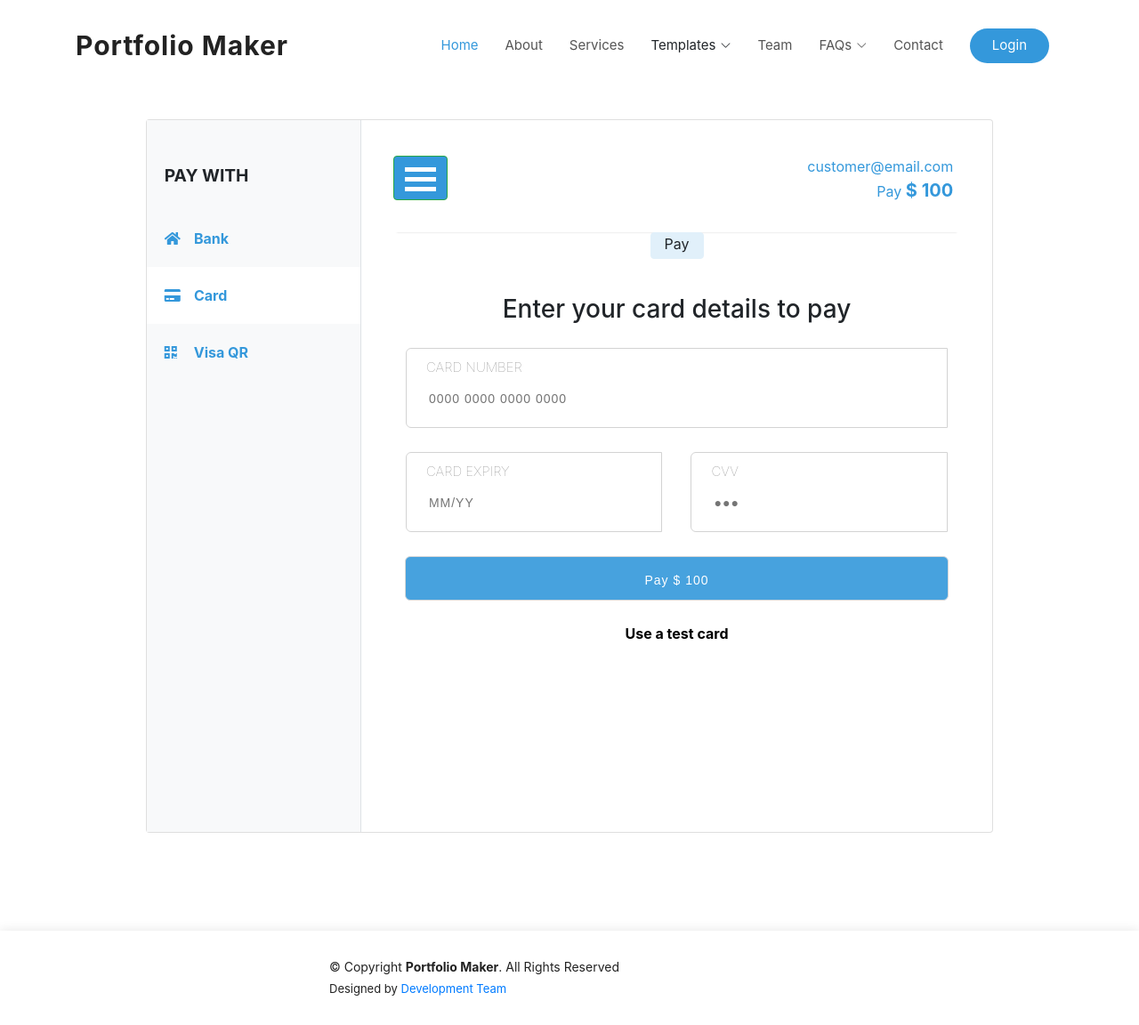
After one commit to Nimisha-Mavar/Portfolio_Maker_BackEnd, a Django app: page /payment in a window 1280 px wide. The commit adds this page. Shown: the whole page at 89% size. Run offline with Django 4.2, Linux system fonts and the light colour scheme; some libraries are stand-ins or nearby versions.

Commit message:
Nidhi_Anjali/Index/Payment_Front-end

```diff
--- a/Portfolio_Maker/Index/urls.py
+++ b/Portfolio_Maker/Index/urls.py
@@ -5,5 +5,6 @@ from . import views
 urlpatterns = [
     path('',views.home),
     path('faq',views.faq,name="faq"),
-    path('contact1',views.contact1,name='contact1')
+    path('contact1',views.contact1,name='contact1'),
+    path('payment',views.payment1,name='payment')
 ]
--- a/Portfolio_Maker/Index/views.py
+++ b/Portfolio_Maker/Index/views.py
@@ -21,3 +21,6 @@ def contact1(request):
         Contact=contact(name=name, email=email ,subject=subject, message=message)
         Contact.save()
         return HttpResponse('Your message has been sent. Thank you!')
+
+def payment1(request):
+    return render(request,'payment.html')
--- /dev/null
+++ b/Portfolio_Maker/Template/payment.html
@@ -0,0 +1,181 @@
+{% extends 'Master.html' %} {% block content %} {% load static %}
+<!DOCTYPE html>
+<html>
+
+<head>
+
+    <script>
+        $(document).ready(function() {
+            //Menu Toggle Script
+            $("#menu-toggle").click(function(e) {
+                e.preventDefault();
+                $("#wrapper").toggleClass("toggled");
+            });
+
+            // For highlighting activated tabs
+            $("#tab1").click(function() {
+                $(".tabs").removeClass("active1");
+                $(".tabs").addClass("bg-light");
+                $("#tab1").addClass("active1");
+                $("#tab1").removeClass("bg-light");
+            });
+            $("#tab2").click(function() {
+                $(".tabs").removeClass("active1");
+                $(".tabs").addClass("bg-light");
+                $("#tab2").addClass("active1");
+                $("#tab2").removeClass("bg-light");
+            });
+            $("#tab3").click(function() {
+                $(".tabs").removeClass("active1");
+                $(".tabs").addClass("bg-light");
+                $("#tab3").addClass("active1");
+                $("#tab3").removeClass("bg-light");
+            });
+        })
+    </script>
+    <link rel="stylesheet" href="{% static 'home_page/css/payment.css' %}">
+    <link rel="stylesheet" href="https://use.fontawesome.com/releases/v5.8.1/css/all.css">
+    <script src="https://cdnjs.cloudflare.com/ajax/libs/jquery/3.2.1/jquery.min.js"></script>
+    <script src="https://stackpath.bootstrapcdn.com/bootstrap/4.0.0/js/bootstrap.bundle.min.js"></script>
+    <link rel="stylesheet" href="https://maxcdn.bootstrapcdn.com/bootstrap/4.0.0/css/bootstrap.min.css">
+</head>
+
+<body>
+    <div class="container-fluid px-0" id="bg-div">
+        <div class="row justify-content-center">
+            <div class="col-lg-9 col-12">
+                <div class="card card0">
+                    <div class="d-flex" id="wrapper">
+                        <!-- Sidebar -->
+                        <div class="bg-light border-right" id="sidebar-wrapper">
+                            <div class="sidebar-heading pt-5 pb-4"><strong>PAY WITH</strong></div>
+                            <div class="list-group list-group-flush">
+                                <a data-toggle="tab" href="#menu1" id="tab1" class="tabs list-group-item bg-light" style="background-color:#3498db;">
+                                    <div class="list-div my-2" style="color:#3498db; font-weight: bold">
+                                        <div class="fa fa-home" style="color:#3498db;"></div> &nbsp;&nbsp; Bank
+                                    </div>
+                                </a>
+                                <a data-toggle="tab" href="#menu2" id="tab2" class="tabs list-group-item active1">
+                                    <div class="list-div my-2">
+                                        <div class="fa fa-credit-card"></div> &nbsp;&nbsp; Card
+                                    </div>
+                                </a>
+                                <a data-toggle="tab" href="#menu3" id="tab3" class="tabs list-group-item bg-light">
+                                    <div class="list-div my-2" style="color:#3498db; font-weight: bold">
+                                        <div class="fa fa-qrcode" style="color:#3498db; "></div> &nbsp;&nbsp;&nbsp; Visa QR
+                                    </div>
+                                </a>
+                            </div>
+                        </div>
+                        <!-- Page Content -->
+                        <div id="page-content-wrapper">
+                            <div class="row pt-3" id="border-btm" style="color:#3498db; border-color:#3498db;">
+                                <div class="col-4"> <button class="btn btn-success mt-4 ml-3 mb-3" id="menu-toggle" style="background-color:#3498db; ">
+                                            <div class="bar4"></div>
+                                            <div class="bar4"></div>
+                                            <div class="bar4"></div>
+                                        </button> </div>
+                                <div class="col-8">
+                                    <div class="row justify-content-right">
+                                        <div class="col-12">
+                                            <p class="mb-0 mr-4 mt-4 text-right">customer@email.com</p>
+                                        </div>
+                                    </div>
+                                    <div class="row justify-content-right">
+                                        <div class="col-12">
+                                            <p class="mb-0 mr-4 text-right">Pay <span class="top-highlight">$ 100</span> </p>
+                                        </div>
+                                    </div>
+                                </div>
+                            </div>
+                            <div class="row justify-content-center">
+                                <div class="text-center" id="test">Pay</div>
+                            </div>
+                            <div class="tab-content">
+                                <div id="menu1" class="tab-pane">
+                                    <div class="row justify-content-center">
+                                        <div class="col-11">
+                                            <div class="form-card">
+                                                <h3 class="mt-0 mb-4 text-center">Enter bank details to pay</h3>
+                                                <form onsubmit="event.preventDefault()">
+                                                    <div class="row">
+                                                        <div class="col-12">
+                                                            <div class="input-group"> <input type="text" id="bk_nm" placeholder="BBB Bank"> <label>BANK NAME</label> </div>
+                                                        </div>
+                                                    </div>
+                                                    <div class="row">
+                                                        <div class="col-12">
+                                                            <div class="input-group"> <input type="text" name="ben_nm" id="ben-nm" placeholder="John Smith"> <label>BENEFICIARY NAME</label> </div>
+                                                        </div>
+                                                        <div class="col-12">
+                                                            <div class="input-group"> <input type="text" name="scode" placeholder="ABCDAB1S" class="placeicon" minlength="8" maxlength="11"> <label>SWIFT CODE</label> </div>
+                                                        </div>
+                                                    </div>
+                                                    <div class="row">
+                                                        <div class="col-md-12"> <input type="submit" value="Pay $ 100" class="btn btn-success placeicon" style="background-color:#3498db; "> </div>
+                                                    </div>
+                                                    <div class="row">
+                                                        <div class="col-md-12">
+                                                            <p class="text-center mb-5" id="below-btn"><a href="#">Use a test card</a></p>
+                                                        </div>
+                                                    </div>
+                                                </form>
+                                            </div>
+                                        </div>
+                                    </div>
+                                </div>
+                                <div id="menu2" class="tab-pane in active">
+                                    <div class="row justify-content-center">
+                                        <div class="col-11">
+                                            <div class="form-card">
+                                                <h3 class="mt-0 mb-4 text-center">Enter your card details to pay</h3>
+                                                <form onsubmit="event.preventDefault()">
+                                                    <div class="row">
+                                                        <div class="col-12">
+                                                            <div class="input-group"> <input type="text" id="cr_no" placeholder="0000 0000 0000 0000" minlength="19" maxlength="19"> <label>CARD NUMBER</label> </div>
+                                                        </div>
+                                                    </div>
+                                                    <div class="row">
+                                                        <div class="col-6">
+                                                            <div class="input-group"> <input type="text" name="exp" id="exp" placeholder="MM/YY" minlength="5" maxlength="5"> <label>CARD EXPIRY</label> </div>
+                                                        </div>
+                                                        <div class="col-6">
+                                                            <div class="input-group"> <input type="password" name="cvcpwd" placeholder="&#9679;&#9679;&#9679;" class="placeicon" minlength="3" maxlength="3"> <label>CVV</label> </div>
+                                                        </div>
+                                                    </div>
+                                                    <div class="row">
+                                                        <div class="col-md-12"> <input type="submit" value="Pay $ 100" class="btn btn-success placeicon" style="background-color:#3498db; color:#ffff;"> </div>
+                                                    </div>
+                                                    <div class="row">
+                                                        <div class="col-md-12">
+                                                            <p class="text-center mb-5" id="below-btn"><a href="#">Use a test card</a></p>
+                                                        </div>
+                                                    </div>
+                                                </form>
+                                            </div>
+                                        </div>
+                                    </div>
+                                </div>
+                                <div id="menu3" class="tab-pane">
+                                    <div class="row justify-content-center">
+                                        <div class="col-11">
+                                            <h3 class="mt-0 mb-4 text-center">Scan the QR code to pay</h3>
+                                            <center>
+                                                <div class="row justify-content-center">
+                                                    <div id="qr"> <img src="https://i.imgur.com/DD4Npfw.jpg" width="200px" height="200px"> </div>
+                                                </div>
+                                            </center>
+                                        </div>
+                                    </div>
+                                </div>
+                            </div>
+                        </div>
+                    </div>
+                </div>
+            </div>
+        </div>
+    </div>
+</body>
+
+</html>
+{% endblock %}
--- /dev/null
+++ b/Portfolio_Maker/static/home_page/css/payment.css
@@ -0,0 +1,196 @@
+* {
+    margin: 0;
+    padding: 0
+}
+
+body {
+    overflow-x: hidden;
+    background: #000000
+}
+
+#bg-div {
+    margin: 0;
+    margin-top: 100px;
+    margin-bottom: 100px
+}
+
+#border-btm {
+    padding-bottom: 20px;
+    margin-bottom: 0px;
+    box-shadow: 0px 35px 2px -35px lightgray
+}
+
+#test {
+    margin-top: 0px;
+    margin-bottom: 40px;
+    border: 1px solid #e1f0fa;
+    border-radius: 0.25rem;
+    width: 60px;
+    height: 30px;
+    background-color: #e1f0fa
+}
+
+.active1 {
+    color: #3498db !important;
+    font-weight: bold
+}
+
+.bar4 {
+    width: 35px;
+    height: 5px;
+    background-color: #ffffff;
+    margin: 6px 0
+}
+
+.list-group .tabs {
+    color: #000000
+}
+
+#menu-toggle {
+    height: 50px
+}
+
+#new-label {
+    padding: 2px;
+    font-size: 10px;
+    font-weight: bold;
+    background-color: red;
+    color: #ffffff;
+    border-radius: 5px;
+    margin-left: 5px
+}
+
+#sidebar-wrapper {
+    min-height: 100vh;
+    margin-left: -15rem;
+    -webkit-transition: margin .25s ease-out;
+    -moz-transition: margin .25s ease-out;
+    -o-transition: margin .25s ease-out;
+    transition: margin .25s ease-out
+}
+
+#sidebar-wrapper .sidebar-heading {
+    padding: 0.875rem 1.25rem;
+    font-size: 1.2rem
+}
+
+#sidebar-wrapper .list-group {
+    width: 15rem
+}
+
+#page-content-wrapper {
+    min-width: 100vw;
+    padding-left: 20px;
+    padding-right: 20px
+}
+
+#wrapper.toggled #sidebar-wrapper {
+    margin-left: 0
+}
+
+.list-group-item.active {
+    z-index: 2;
+    color: #fff;
+    background-color: #fff !important;
+    border-color: #fff !important
+}
+
+@media (min-width: 768px) {
+    #sidebar-wrapper {
+        margin-left: 0
+    }
+    #page-content-wrapper {
+        min-width: 0;
+        width: 100%
+    }
+    #wrapper.toggled #sidebar-wrapper {
+        margin-left: -15rem;
+        display: none
+    }
+}
+
+.card0 {
+    margin-top: 10px;
+    margin-bottom: 10px
+}
+
+.top-highlight {
+    color: #3498db;
+    font-weight: bold;
+    font-size: 20px
+}
+
+.form-card input,
+.form-card textarea {
+    padding: 10px 15px 5px 15px;
+    border: none;
+    border: 1px solid lightgrey;
+    border-radius: 6px;
+    margin-bottom: 25px;
+    margin-top: 2px;
+    width: 100%;
+    box-sizing: border-box;
+    font-family: arial;
+    color: #2C3E50;
+    font-size: 14px;
+    letter-spacing: 1px
+}
+
+.form-card input:focus,
+.form-card textarea:focus {
+    -moz-box-shadow: 0px 0px 0px 1.5px skyblue !important;
+    -webkit-box-shadow: 0px 0px 0px 1.5px skyblue !important;
+    box-shadow: 0px 0px 0px 1.5px skyblue !important;
+    font-weight: bold;
+    border: 1px solid skyblue;
+    outline-width: 0
+}
+
+input.btn-success {
+    height: 50px;
+    color: #ffffff;
+    opacity: 0.9
+}
+
+#below-btn a {
+    font-weight: bold;
+    color: #000000
+}
+
+.input-group {
+    position: relative;
+    width: 100%;
+    overflow: hidden
+}
+
+.input-group input {
+    position: relative;
+    height: 90px;
+    margin-left: 1px;
+    margin-right: 1px;
+    border-radius: 6px;
+    padding-top: 30px;
+    padding-left: 25px
+}
+
+.input-group label {
+    position: absolute;
+    height: 24px;
+    background: none;
+    border-radius: 6px;
+    line-height: 48px;
+    font-size: 15px;
+    color: gray;
+    width: 100%;
+    font-weight: 100;
+    padding-left: 25px
+}
+
+input:focus+label {
+    color: #1E88E5
+}
+
+#qr {
+    margin-bottom: 150px;
+    margin-top: 50px
+}
```
Also changed, not shown: Portfolio_Maker/Portfolio_Maker/settings.py (+5 -5 lines), Portfolio_Maker/Template/index1.html (+10 -11 lines).
